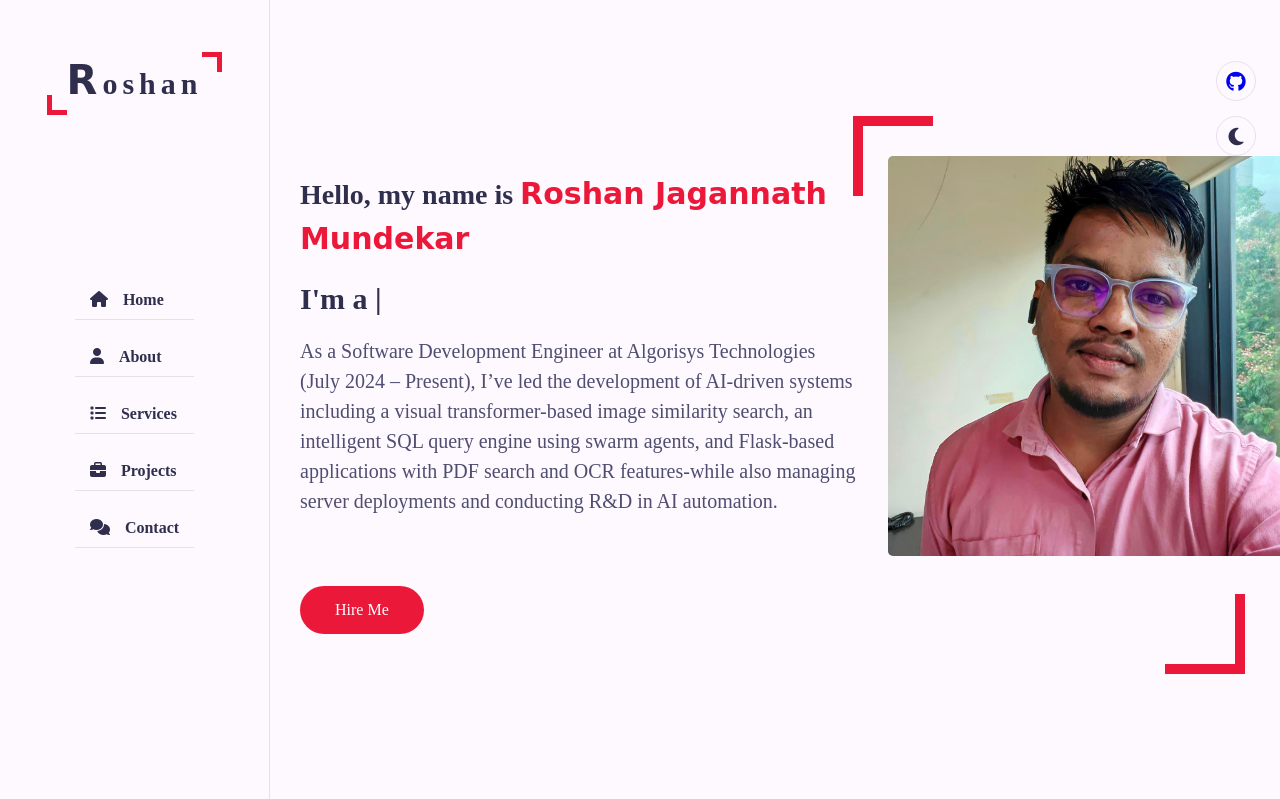
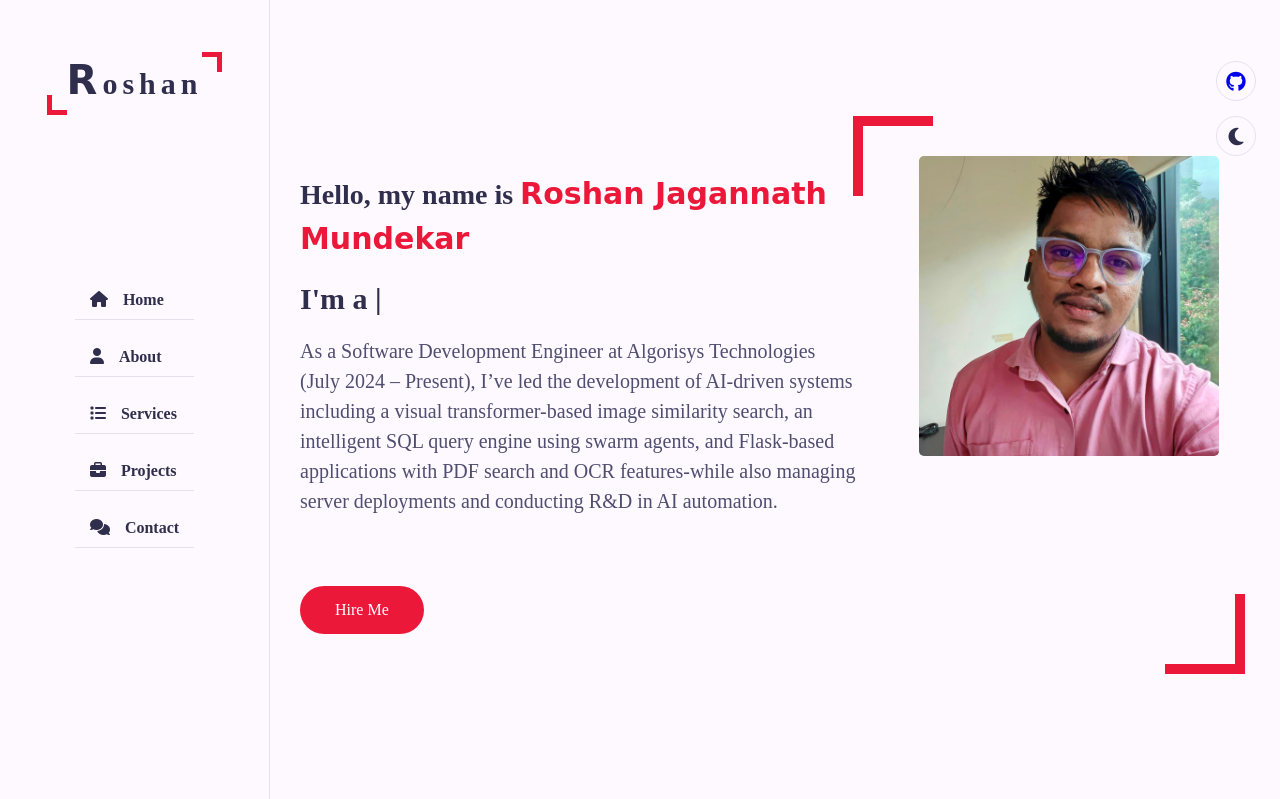
Before and after one commit to RoshanMundekar/portfolio, a Flask app: page / in a window 1280 px wide. Shown: the top 799 px of the page. Run offline with Flask 3, Linux system fonts and the light colour scheme; some libraries are stand-ins or nearby versions; some web fonts are replaced.

Commit message:
Update index.html

```diff
--- a/templates/index.html
+++ b/templates/index.html
@@ -51,8 +51,9 @@
                             <a href="#contact" class="btn hire-me">Hire Me</a>
                         </div>
                         <div class="home-img padd-15">
-                            <img src="../static/images/roshu.jpg" alt="">
+                          <img src="../static/images/roshu.jpg" alt="" style="width: 300px; height: 300px; object-fit: cover;">
                         </div>
+
                     </div>
                 </div>
             </section>
```
